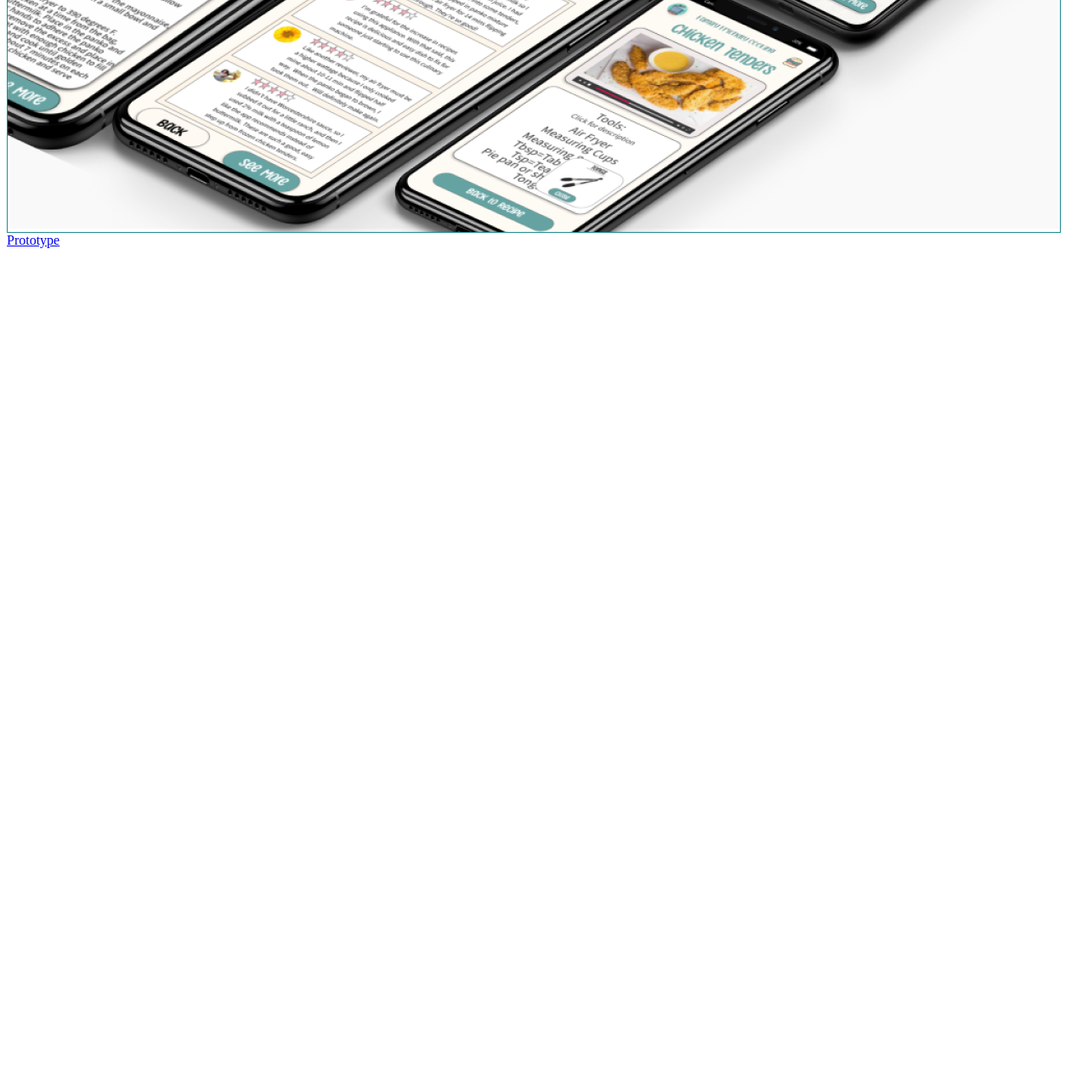
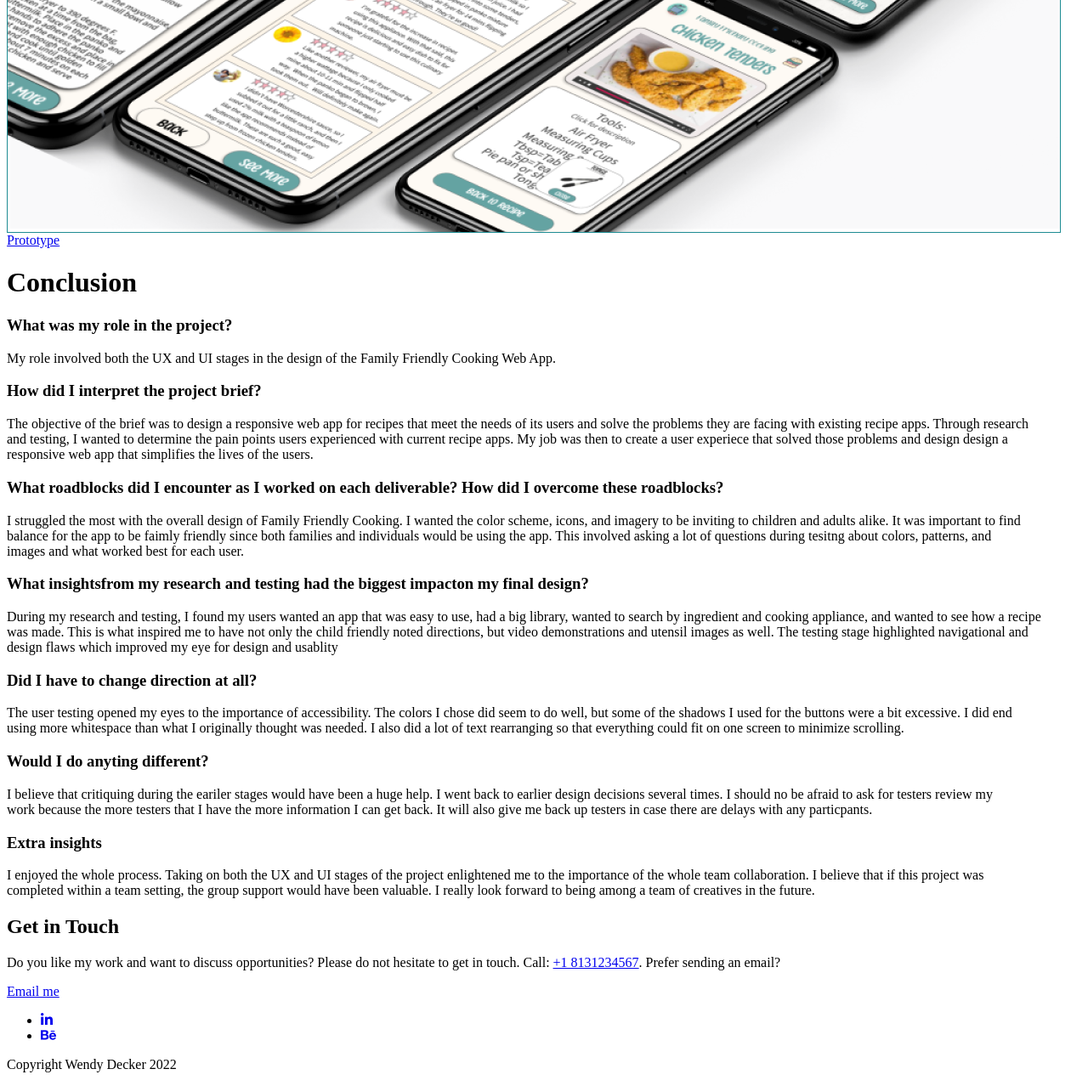
Before and after one commit to WendyNichole/portfolio-website, a plain HTML site: page family.html in a window 1280 px wide. Shown: the part 9268-10546 px from the top of the page at 85% size. Before the commit the page ends 9568 px from the top, so only its background shows below. Drawn offline with Linux system fonts and the light colour scheme.

Commit message:
created family.html

```diff
--- a/family.html
+++ b/family.html
@@ -36,15 +36,15 @@
       </div>
       <div>
         <picture>
-      <source srcset="img/Family Friendly Cooking/img FFC Mobile/ffcmain1.png" media= (max-width:767px)>
+          <source srcset="img/Family Friendly Cooking/img FFC Mobile/ffcmain1.png" media=(max-width:767px)>
           <img src="img/Family Friendly Cooking/img FFC Desktop/ffcmain.png" alt="Famlily Friendly Cooking">
         </picture>
-  </h2>Family Friendly Cooking is a cooking app used by the whole family for those learning to cook  for the first time. </h2>
+        </h2>Family Friendly Cooking is a cooking app used by the whole family for those learning to cook for the first time. </h2>
 
         <div>
           <h1> My Process</h1>
           <picture>
-    <source srcset="img/Family Friendly Cooking/img FFC Mobile/process.png" media= (max-width:767px)>
+            <source srcset="img/Family Friendly Cooking/img FFC Mobile/process.png" media=(max-width:767px)>
             <img src="img/Family Friendly Cooking/img FFC Desktop/ffcprocess.png" alt="Famlily Friendly Cooking">
           </picture>
         </div>
@@ -53,7 +53,7 @@
           <h1>My Research</h1>
           <h2>Research that was done was a Comparative Analysis between the Tasty App and the Yummly App.</h2>
           <picture>
-    <source srcset="img/Family Friendly Cooking/img FFC Mobile/analysis.png" media= (max-width:767px)>
+            <source srcset="img/Family Friendly Cooking/img FFC Mobile/analysis.png" media=(max-width:767px)>
             <img src="img/Family Friendly Cooking/img FFC Desktop/ffcca1.png" alt="Famlily Friendly Cooking">
           </picture>
         </div>
@@ -62,7 +62,7 @@
           <h1>Ideation></h1>
           <h2>The User Flow walks the user from the begining of the app of logging in, to the end of seeing how a recipe is made.</h2>
           <picture>
-      <source srcset="img/Family Friendly Cooking/img FFC Mobile/flow.png" media= (max-width:767px)>
+            <source srcset="img/Family Friendly Cooking/img FFC Mobile/flow.png" media=(max-width:767px)>
             <img src="img/Family Friendly Cooking/img FFC Desktop/ffcflow.png" alt="Famlily Friendly Cooking">
           </picture>
         </div>
@@ -70,7 +70,7 @@
         <div>
           <h1>Color Detailed Mid Fidelity Wireframes</h1>
           <picture>
-      <source srcset="img/Family Friendly Cooking/img FFC Mobile/hfwf.png" media= (max-width:767px)>
+            <source srcset="img/Family Friendly Cooking/img FFC Mobile/hfwf.png" media=(max-width:767px)>
             <img src="img/Family Friendly Cooking/img FFC Desktop/ffcwf.png" alt="Famlily Friendly Cooking">
           </picture>
         </div>
@@ -78,7 +78,7 @@
         <div>
           <h1>Final Mockup</h1>
           <picture>
-      <source srcset="img/Family Friendly Cooking/img FFC Mobile/mockup.png" media= (max-width:767px)>
+            <source srcset="img/Family Friendly Cooking/img FFC Mobile/mockup.png" media=(max-width:767px)>
             <img src="img/Family Friendly Cooking/img FFC Desktop/ffcmu.png" alt="Famlily Friendly Cooking">
           </picture>
         </div>
@@ -87,3 +87,56 @@
           <div>
             <a href="https://xd.adobe.com/view/46a32895-74f4-4f7c-9dd3-feb7e011ce56-13f0/?fullscreen" target="_blank">Prototype </a>
           </div>
+
+          <div>
+            <h1>Conclusion</h1>
+            <H3>What was my role in the project?</h3>
+            <p>My role involved both the UX and UI stages in the design of the Family Friendly Cooking Web App.</p>
+            <h3>How did I interpret the project brief?</h3>
+            <p>The objective of the brief was to design a responsive web app for recipes that meet the needs of its users and solve the problems they are facing with existing recipe apps. Through research <br>
+              and testing, I wanted to determine the pain points users experienced with current recipe apps. My job was then to create a user experiece that solved those problems and design design a <br>
+              responsive web app that simplifies the lives of the users.</p>
+            <h3>What roadblocks did I encounter as I worked on each deliverable? How did I overcome these roadblocks?</h3>
+            <p>I struggled the most with the overall design of Family Friendly Cooking. I wanted the color scheme, icons, and imagery to be inviting to children and adults alike. It was important to find <br>
+              balance for the app to be faimly friendly since both families and individuals would be using the app. This involved asking a lot of questions during tesitng about colors, patterns, and <br>
+              images and what worked best for each user.</p>
+            <h3>What insightsfrom my research and testing had the biggest impacton my final design?</h3>
+            <p>During my research and testing, I found my users wanted an app that was easy to use, had a big library, wanted to search by ingredient and cooking appliance, and wanted to see how a recipe <br>
+              was made. This is what inspired me to have not only the child friendly noted directions, but video demonstrations and utensil images as well. The testing stage highlighted navigational and <br>
+              design flaws which improved my eye for design and usablity
+            <p>
+            <h3>Did I have to change direction at all?</h3>
+            <p>The user testing opened my eyes to the importance of accessibility. The colors I chose did seem to do well, but some of the shadows I used for the buttons were a bit excessive. I did end <br>
+              using more whitespace than what I originally thought was needed. I also did a lot of text rearranging so that everything could fit on one screen to minimize scrolling.</p>
+            <h3>Would I do anyting different?</h3>
+            <p>I believe that critiquing during the eariler stages would have been a huge help. I went back to earlier design decisions several times. I should no be afraid to ask for testers review my <br>
+              work because the more testers that I have the more information I can get back. It will also give me back up testers in case there are delays with any particpants.</p>
+            <h3>Extra insights</h3>
+            <p>I enjoyed the whole process. Taking on both the UX and UI stages of the project enlightened me to the importance of the whole team collaboration. I believe that if this project was <br>
+              completed within a team setting, the group support would have been valuable. I really look forward to being among a team of creatives in the future.</p>
+              <!--For the Footer -->
+              <footer>
+                <div></div>
+                <h2>Get in Touch</h2>
+                <p>Do you like my work and want to discuss opportunities? Please do not hesitate to get in touch. Call: <a href="tel:+18131234567">+1 8131234567</a>. Prefer sending an email?
+                </p>
+                <div>
+                  <a href="mailto:myemail@gmail.com">Email me</a>
+                </div>
+                <div>
+                  <ul>
+                    <!--Social Medial Layout and Placeholders-->
+                    <li><a href="https://www.linkedin.com/in/wendy-decker-23208a10a/" target="_blank">
+                        <i class="fa-brands fa-linkedin-in"></i>
+                      </a></li>
+                    <li><a href="https://www.behance.net/wendyndecker" target="_blank">
+                        <i class="fa-brands fa-behance"></i>
+                      </a></li>
+                  </ul>
+                </div>
+                <p>Copyright Wendy Decker 2022</p>
+
+              </footer>
+            </body>
+
+            </html>
```
Also changed, not shown: about.html (+1 -1 lines), betterme.html (added, +126 -0 lines), index.html (+1 -0 lines), img/BetterMe/img Betterme Desktop/bmca.png, img/BetterMe/img Betterme Desktop/bmmb.png, img/BetterMe/img Betterme Desktop/bmmfwf.png, img/BetterMe/img Betterme Desktop/bmmu.png, img/BetterMe/img Betterme Desktop/bmprob.png, img/BetterMe/img Betterme Desktop/bmproc.png (added), img/BetterMe/img Betterme Desktop/bmtop.png. Lines whose indentation alone changed are shown as unchanged.
